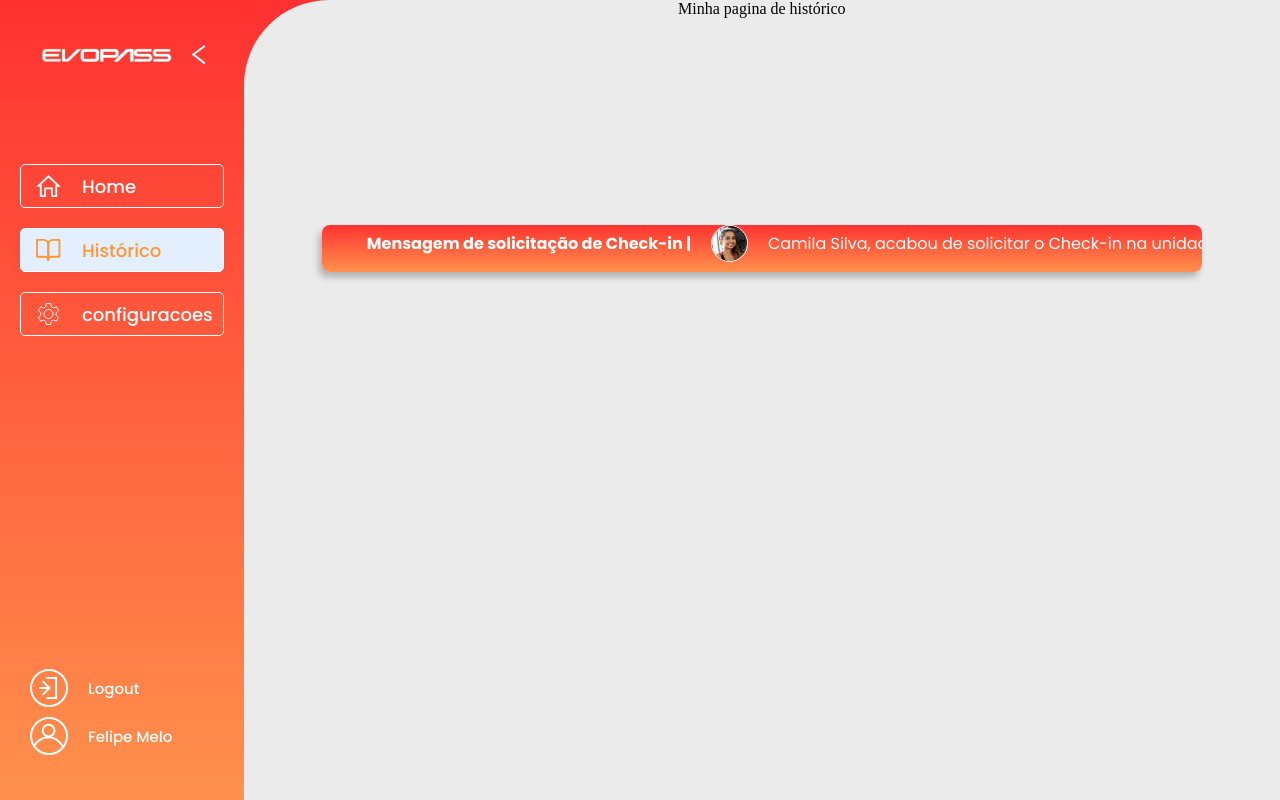
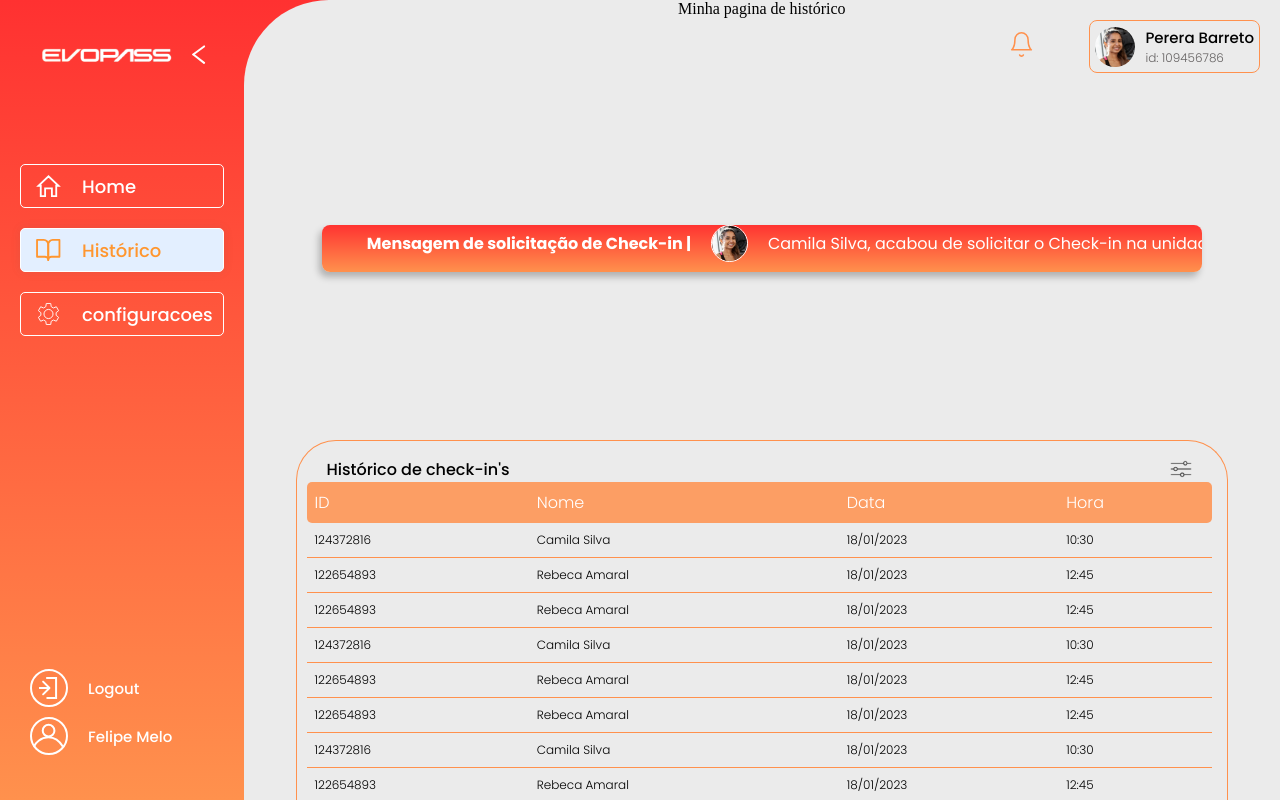
Before and after one commit to the-team-evopass/checkin-academias, a React (Vite) app: page /historico in a window 1280 px wide. Built offline with nearby package versions, Linux system fonts and the light colour scheme.

Commit message:
Adicionei a Header na pagina de historico, e tambem a tabela de historico de checkins

```diff
--- a/src/assets/styles/components/header/styleHeader.css
+++ b/src/assets/styles/components/header/styleHeader.css
@@ -1,13 +1,16 @@
 @import url('https://fonts.googleapis.com/css2?family=Poppins:wght@100;200;300;400;500;600;700&display=swap');
 
 .header {
-    width: 100%;
+    position: fixed;
+    top: 0;
+    right: 0;
     padding: 20px;
     border-top-left-radius: 85px;
     display: flex;
     align-items: center;
     color: #000;
     justify-content: flex-end;
+    z-index: 999; /* Para garantir que o cabeçalho fique sobre o conteúdo */
 }
 
 .header-notification {
--- a/src/components/cardCheckin/cardCheckinHistory.tsx
+++ b/src/components/cardCheckin/cardCheckinHistory.tsx
@@ -18,7 +18,7 @@ export function CardCheckinHistory({ nome, gymId, idStudent }: CardCheckinHistor
             <div className='form-card-checkin'>
                 <div className="row-info-card-checkin">
                     <p className='text-message-card-checkin'>
-                        {nome} Mensagem de solicitação de Check-in  |
+                        {nome} Mensagem de solicitação de Check-in |
                     </p>
                     <img src={fotoDePerfil} alt="" className="user-img-card-checkin" />
                     Camila Silva, acabou de solicitar o Check-in na unidade
--- a/src/components/header/header.tsx
+++ b/src/components/header/header.tsx
@@ -2,7 +2,7 @@ import iconBell from '../../assets/icons/icon-bell.svg'
 import fotoDePerfil from '../../assets/imgs/fotos de perfil/foto-de-perfil.png'
 import '../../assets/styles/components/header/styleHeader.css'
 
-export function Hearder () {
+export function Header () {
 
     return (
         <header className='header'>
--- a/src/pages/historico.tsx
+++ b/src/pages/historico.tsx
@@ -1,11 +1,41 @@
 import '../assets/styles/pages/historico/styleHistorico.css'
+import TableComponent from '../class/table/classTable'
 import { CardCheckinHistory } from '../components/cardCheckin/cardCheckinHistory'
+import { TableContainer } from '../components/tableContainer/tableContainer'
+import { Header } from '../components/header/header'
 
+
+
+const columns = ['ID', 'Nome', 'Data', 'Hora'];
+const data = [
+  ['124372816', 'Camila Silva', '18/01/2023',  '10:30'],
+  ['122654893', 'Rebeca Amaral', '18/01/2023', '12:45'],
+  ['122654893', 'Rebeca Amaral', '18/01/2023', '12:45'],
+  ['124372816', 'Camila Silva', '18/01/2023',  '10:30'],
+  ['122654893', 'Rebeca Amaral', '18/01/2023', '12:45'],
+  ['122654893', 'Rebeca Amaral', '18/01/2023', '12:45'],
+  ['124372816', 'Camila Silva', '18/01/2023',  '10:30'],
+  ['122654893', 'Rebeca Amaral', '18/01/2023', '12:45'],
+  ['122654893', 'Rebeca Amaral', '18/01/2023', '12:45'],
+  ['124372816', 'Camila Silva', '18/01/2023',  '10:30'],
+  ['122654893', 'Rebeca Amaral', '18/01/2023', '12:45'],
+  ['122654893', 'Rebeca Amaral', '18/01/2023', '12:45'],
+  ['124372816', 'Camila Silva', '18/01/2023',  '10:30'],
+  ['122654893', 'Rebeca Amaral', '18/01/2023', '12:45'],
+  ['122654893', 'Rebeca Amaral', '18/01/2023', '12:45'],
+  ['124372816', 'Camila Silva', '18/01/2023',  '10:30'],
+  ['122654893', 'Rebeca Amaral', '18/01/2023', '12:45'],
+  ['122654893', 'Rebeca Amaral', '18/01/2023', '12:45'],
+];
 export function Historico () {
     return (
         <div className='historico-container'>
             Minha pagina de histórico
-            <CardCheckinHistory />
+            <Header />
+            <CardCheckinHistory nome={''} gymId={''} idStudent={''} />
+            <TableContainer>
+             <TableComponent columns={columns} data={data} nome='checkin-history'/> {/* Renderiza o componente TableComponent com as colunas e dados definidos */}
+            </TableContainer>
         </div>
     )
 }
--- a/src/pages/home.tsx
+++ b/src/pages/home.tsx
@@ -1,17 +1,17 @@
 import { useSelector } from 'react-redux'; // Importa o hook useSelector do react-redux para acessar o estado global da aplicação
 import RealtimeDatabaseListener from '../services/firebase/listeningRealtimeDatabase'; // Importa uma função RealtimeDatabaseListener de um serviço para ouvir mudanças no banco de dados em tempo real
-import { Hearder } from '../components/header/header'; // Importa o componente Hearder
+import { Header } from '../components/header/header'; // Importa o componente Hearder
 import { HelloUserCard } from '../components/helloUserCard/helloUserCard'; // Importa o componente HelloUserCard
 import { TableContainer } from '../components/tableContainer/tableContainer'; // Importa o componente TableContainer
 import { CardCheckin } from '../components/cardCheckin/cardcheckin'; // Importa o componente CardCheckin
 import { Alert } from '../components/alert/alert'; // Importa o componente Alert
 import { ToastContainer } from 'react-toastify'; // Importa o componente ToastContainer da biblioteca react-toastify
-import '../assets/styles/pages/home/styleHome.css'; // Importa o arquivo de estilo CSS para a página home
+import '../assets/styles/pages/home/styleHome.css';
 import TableComponent from '../class/table/classTable'; // Importa o componente TableComponent
 
-// Dados para a tabela - teste
-const columns = ['ID', 'Nome', 'Data', 'Hora']; // Define as colunas da tabela
-const data = [ // Define os dados da tabela
+
+const columns = ['ID', 'Nome', 'Data', 'Hora'];
+const data = [
   ['124372816', 'Camila Silva', '18/01/2023',  '10:30'],
   ['122654893', 'Rebeca Amaral', '18/01/2023', '12:45'],
   ['122654893', 'Rebeca Amaral', '18/01/2023', '12:45'],
@@ -54,19 +54,19 @@ export function Home () {
 
   return (
     <>
-      <ToastContainer /> {/* Renderiza o componente ToastContainer para exibir notificações */}
+      <ToastContainer />
       <ul className='ul-render'>
-        {checkinList && // Verifica se a lista de check-ins está definida e não é vazia
-          checkinList.map((checkin, index) => ( // Mapeia cada objeto de check-in para renderizar um componente Alert com um CardCheckin dentro
-          <Alert key={index}> {/* Define um componente Alert com uma chave única */}
+        {checkinList &&
+          checkinList.map((checkin, index) => (
+          <Alert key={index}>
             <CardCheckin nome={checkin.name} gymId='0' idStudent={checkin.idUser.toString()}/> {/* Renderiza um componente CardCheckin com as propriedades necessárias */}
           </Alert>
         ))}
       </ul>
       <div className='home-container'>
-        <Hearder/> {/* Renderiza o componente Hearder */}
-        <HelloUserCard/> {/* Renderiza o componente HelloUserCard */}
-        <TableContainer> {/* Renderiza o componente TableContainer */}
+        <Header/>
+        <HelloUserCard/>
+        <TableContainer>
           <TableComponent columns={columns} data={data} nome='checkin-history'/> {/* Renderiza o componente TableComponent com as colunas e dados definidos */}
         </TableContainer>
       </div>
```
